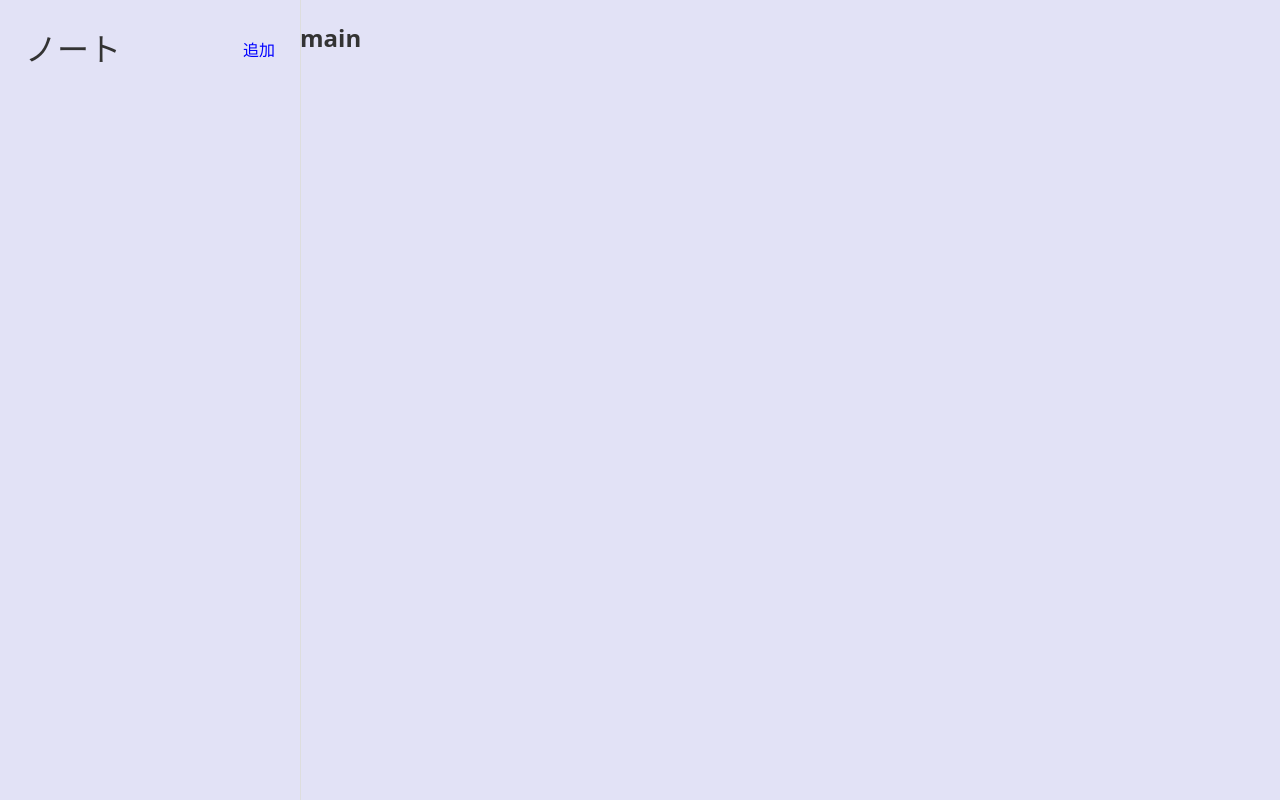
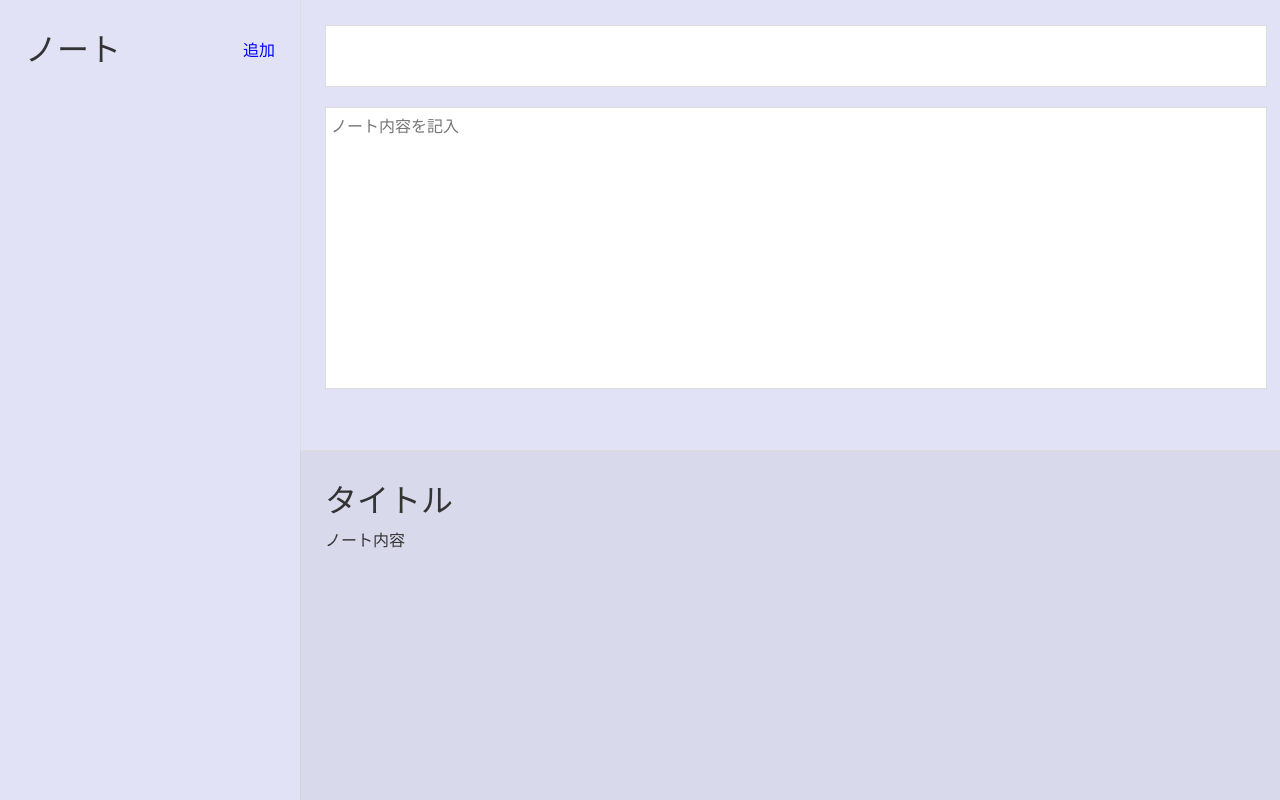
Before and after one commit to tomy-frontend/React-note-app, a React (Vite) app: page / in a window 1280 px wide. Built offline with nearby package versions, Linux system fonts and the light colour scheme.

Commit message:
MainコンポーネントのHTML,CSSスタイリング完了

```diff
--- a/src/components/Main.css
+++ b/src/components/Main.css
@@ -0,0 +1,46 @@
+.app-main {
+  width: 100%;
+  height: 100dvh;
+}
+
+.app-main-edit,
+.app-main-note-preview {
+  height: 50dvh;
+}
+
+.app-main-edit {
+  padding: 25px;
+
+  input,
+  textarea {
+    display: block;
+    border: 1px solid #ddd;
+    margin-bottom: 20px;
+    width: 100%;
+    height: calc(50dvh - 130px);
+    padding: 5px;
+    resize: none;
+    font-size: 1rem;
+  }
+
+  input {
+    height: 50px;
+    font-size: 1.2rem;
+  }
+}
+
+.app-main-note-preview {
+  border-top: 1px solid #ddd;
+  overflow-y: scroll;
+  background: rgba(0, 0, 0, 0.04);
+}
+
+.preview-title {
+  padding: 25px 25px 0 25px;
+  margin: 0;
+}
+
+.markdown-preview {
+  padding: 0 25px 25px 25px;
+  line-height: 2rem;
+}
--- a/src/components/Main.jsx
+++ b/src/components/Main.jsx
@@ -3,8 +3,16 @@ import "./Main.css";
 
 const Main = () => {
   return (
-    <div>
-      <h2>main</h2>
+    <div className="app-main">
+      <div className="app-main-edit">
+        <input type="text" name="" id="" />
+        <textarea id="" placeholder="ノート内容を記入"></textarea>
+      </div>
+
+      <div className="app-main-note-preview">
+        <h1 className="preview-title">タイトル</h1>
+        <div className="markdown-preview">ノート内容</div>
+      </div>
     </div>
   );
 };
```
